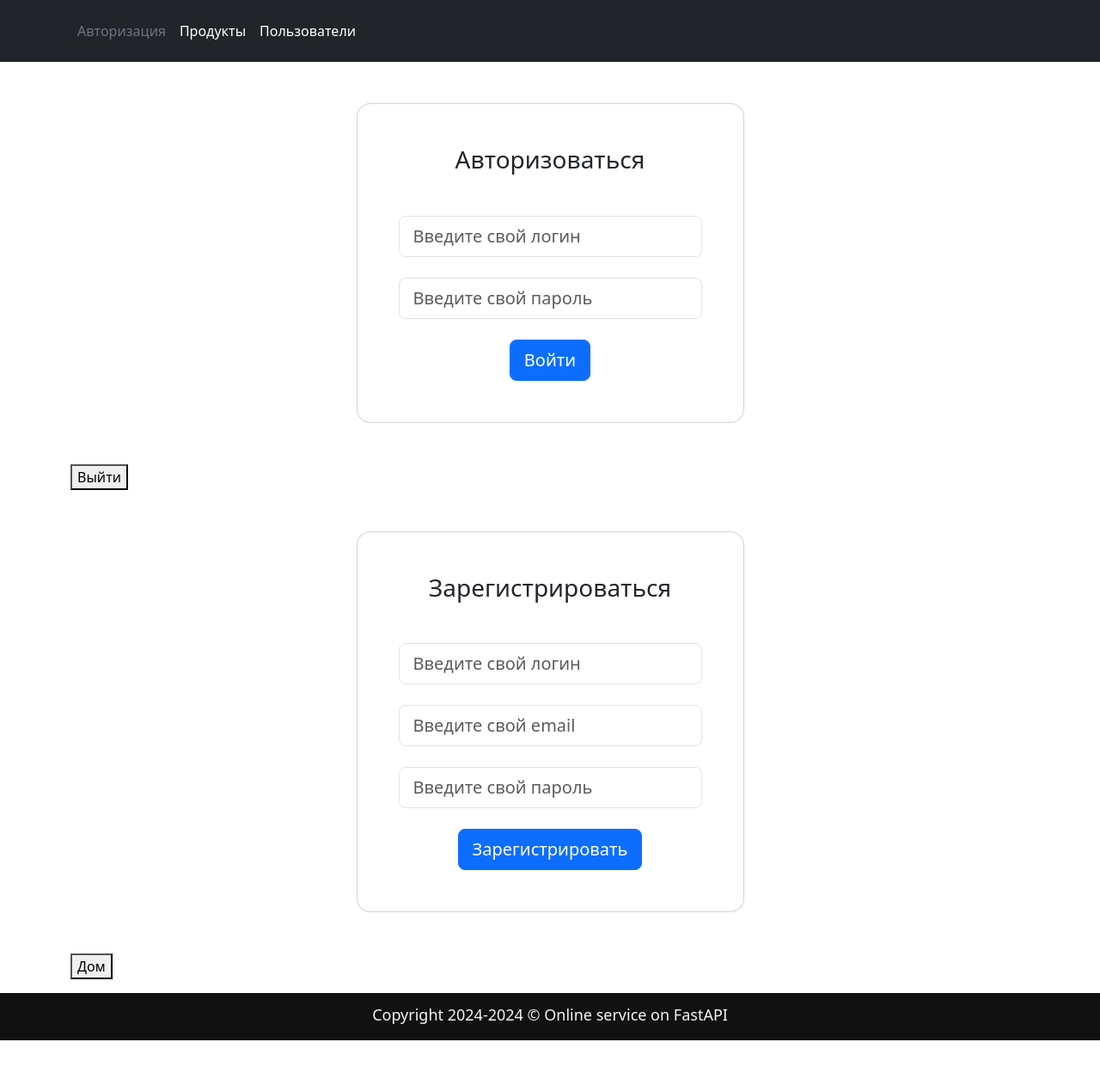
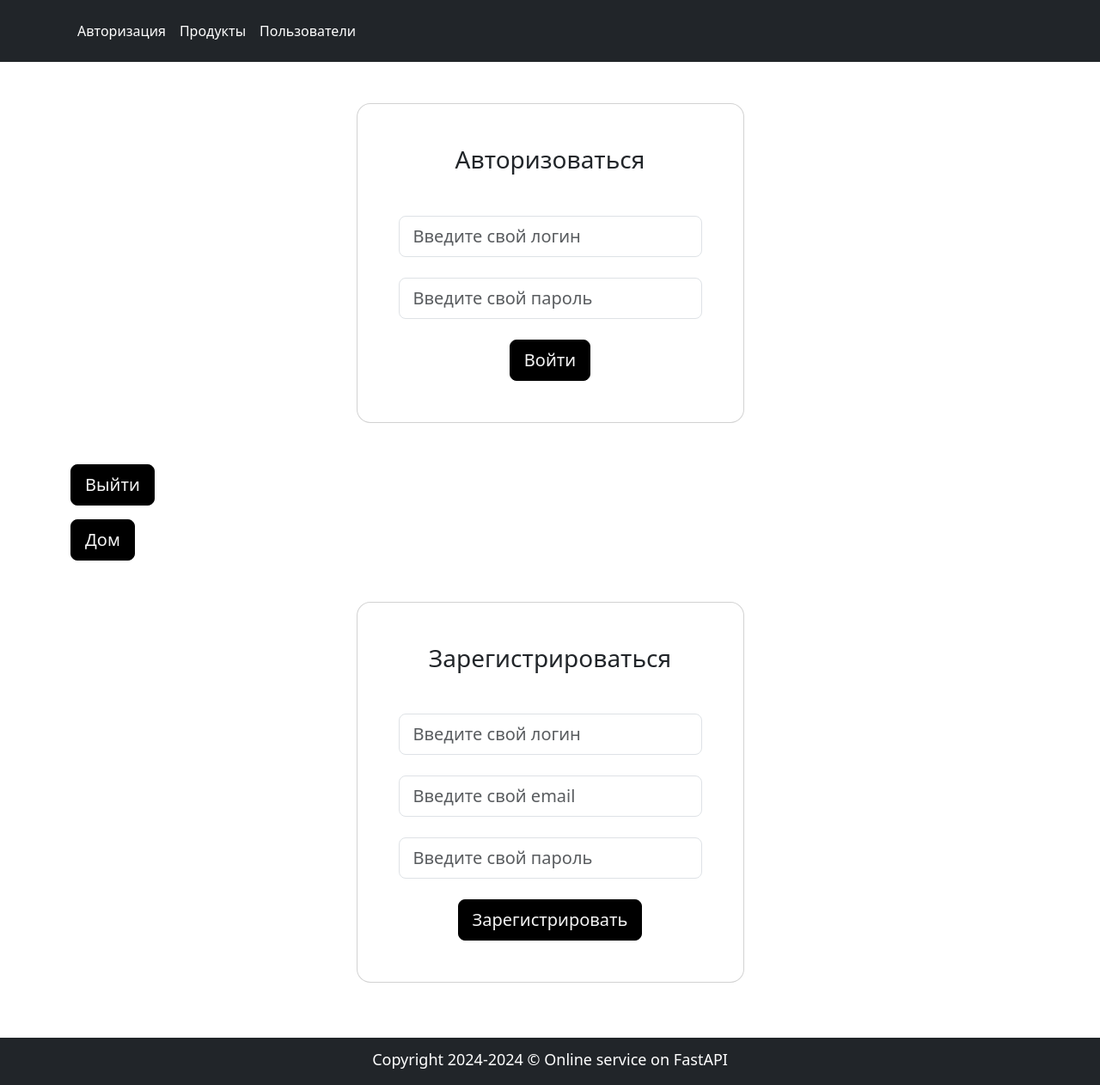
Before and after one commit to RodionMatytsin/FastApiProject, a FastAPI app: page / in a window 1280 px wide. Shown: the whole page at 86% size. Before the commit the page ends 1210 px from the top, so only its background shows below. Run offline with FastAPI, Linux system fonts and the light colour scheme.

Commit message:
Changes 3 html files.

```diff
--- a/static/css/css.css
+++ b/static/css/css.css
@@ -1,3 +1,24 @@
+.nav-link:hover {
+    color: black;
+}
+
+.btn-primary {
+    --bs-btn-color: whitesmoke;
+    --bs-btn-bg: black;
+    --bs-btn-border-color: black;
+    --bs-btn-hover-color: whitesmoke;
+    --bs-btn-hover-bg: #282828;
+    --bs-btn-hover-border-color: black;
+    --bs-btn-focus-shadow-rgb: 49, 132, 253;
+    --bs-btn-active-color: whitesmoke;
+    --bs-btn-active-bg: black;
+    --bs-btn-active-border-color: black;
+    --bs-btn-active-shadow: inset 0 3px 5px rgba(0, 0, 0, 0.125);
+    --bs-btn-disabled-color: whitesmoke;
+    --bs-btn-disabled-bg: black;
+    --bs-btn-disabled-border-color: black;
+}
+
 .classH2 {
     padding: 8px;
     text-align: center;
@@ -18,14 +39,9 @@ tr:hover {
     background-color: #f5f5f5;
 }
 
-footer {
-    background-color: #111111;
-}
-
 .copyright {
     color: whitesmoke;
     text-align: center;
-    background-color: #111111;
     padding: 15px 10px 10px 10px;
 }
 
--- a/templates/index.html
+++ b/templates/index.html
@@ -12,7 +12,7 @@
         <div class="container">
             <div class="d-flex flex-wrap align-items-center justify-content-center justify-content-lg-start">
                 <ul class="nav col-12 col-lg-auto me-lg-auto mb-2 justify-content-center mb-md-0">
-                    <li><a href="/" class="nav-link px-2 text-secondary">Авторизация</a></li>
+                    <li><a href="/" class="nav-link px-2 text-white">Авторизация</a></li>
                     <li><a href="/products" class="nav-link px-2 text-white">Продукты</a></li>
                     <li><a href="/users" class="nav-link px-2 text-white">Пользователи</a></li>
                 </ul>
@@ -45,7 +45,10 @@
 
     <div class="container">
         <div id="logoutButton">
-            <button type="submit">Выйти</button>
+            <button data-mdb-button-init data-mdb-ripple-init class="btn btn-primary btn-lg btn-block" type="submit">Выйти</button>
+        </div>
+        <div class="mt-3" id="homeButton">
+            <button data-mdb-button-init data-mdb-ripple-init class="btn btn-primary btn-lg btn-block" type="submit">Дом</button>
         </div>
     </div>
 
@@ -75,15 +78,9 @@
         </div>
     </form>
 
-    <div class="container">
-        <div id="homeButton">
-            <button type="submit">Дом</button>
-        </div>
-    </div>
-
-    <footer>
+    <footer class="text-bg-dark">
         <div class="container mt-3">
-            <div class="copyright">
+            <div class="copyright text-bg-dark">
                 <h4>Copyright 2024-2024 &copy; Online service on FastAPI</h4>
             </div>
         </div>
--- a/templates/product.html
+++ b/templates/product.html
@@ -12,7 +12,7 @@
         <div class="container">
             <div class="d-flex flex-wrap align-items-center justify-content-center justify-content-lg-start">
                 <ul class="nav col-12 col-lg-auto me-lg-auto mb-2 justify-content-center mb-md-0">
-                    <li><a href="/" class="nav-link px-2 text-secondary">Авторизация</a></li>
+                    <li><a href="/" class="nav-link px-2 text-white">Авторизация</a></li>
                     <li><a href="/products" class="nav-link px-2 text-white">Продукты</a></li>
                     <li><a href="/users" class="nav-link px-2 text-white">Пользователи</a></li>
                 </ul>
@@ -25,9 +25,9 @@
         <table id="products-table"></table>
     </div>
 
-    <footer>
+    <footer class="text-bg-dark">
         <div class="container mt-3">
-            <div class="copyright">
+            <div class="copyright text-bg-dark">
                 <h4>Copyright 2024-2024 &copy; Online service on FastAPI</h4>
             </div>
         </div>
--- a/templates/users.html
+++ b/templates/users.html
@@ -12,7 +12,7 @@
         <div class="container">
             <div class="d-flex flex-wrap align-items-center justify-content-center justify-content-lg-start">
                 <ul class="nav col-12 col-lg-auto me-lg-auto mb-2 justify-content-center mb-md-0">
-                    <li><a href="/" class="nav-link px-2 text-secondary">Авторизация</a></li>
+                    <li><a href="/" class="nav-link px-2 text-white">Авторизация</a></li>
                     <li><a href="/products" class="nav-link px-2 text-white">Продукты</a></li>
                     <li><a href="/users" class="nav-link px-2 text-white">Пользователи</a></li>
                 </ul>
@@ -28,9 +28,9 @@
         <table id="tokens-table"></table>
     </div>
 
-    <footer>
+    <footer class="text-bg-dark">
         <div class="container mt-3">
-            <div class="copyright">
+            <div class="copyright text-bg-dark">
                 <h4>Copyright 2024-2024 &copy; Online service on FastAPI</h4>
             </div>
         </div>
```
